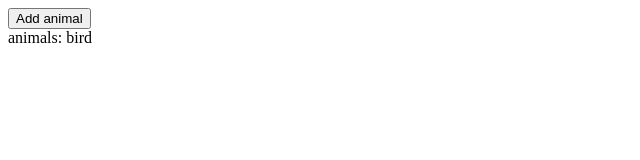
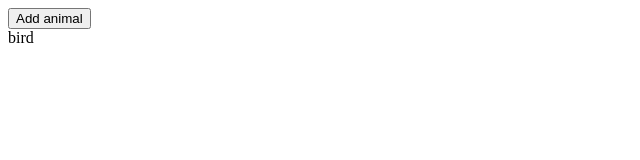
Before and after one commit to kuldeepperumalla/pets-app, a React (Create React App) app: page / in a window 1280 px wide. Both pictures are taken after a click on the button "Add animal". Shown: the top 160 px of the page, without its empty margins (0-640 px from the left). Built offline with nearby package versions, Linux system fonts and the light colour scheme.

Commit message:
commit #9

```diff
--- a/src/AnimalShow.js
+++ b/src/AnimalShow.js
@@ -1,5 +1,5 @@
-function AnimalShow(){
-    return <div>cow!</div>
+function AnimalShow({type}){
+    return <div>{type}</div>
 }
 
 export default AnimalShow
--- a/src/App.js
+++ b/src/App.js
@@ -1,4 +1,5 @@
 import { useState } from "react"
+import AnimalShow from "./AnimalShow";
 
 function getRandomAnimal() {
     const animals = ['bird', 'cat', 'cow', 'dog', 'gator', 'horse'];
@@ -13,10 +14,14 @@
     const handleClick = () => {
         setAnimals([...animals, getRandomAnimal()])
     }
+
+    const renderedAnimals = animals.map((animal, index) => {
+        return <AnimalShow type={animal} key={index} />
+    })
     return(
         <div>
             <button onClick={handleClick} >Add animal</button>
-            <div>animals: {animals}</div>
+            <div>{renderedAnimals}</div>
         </div>
     )
 }
```
